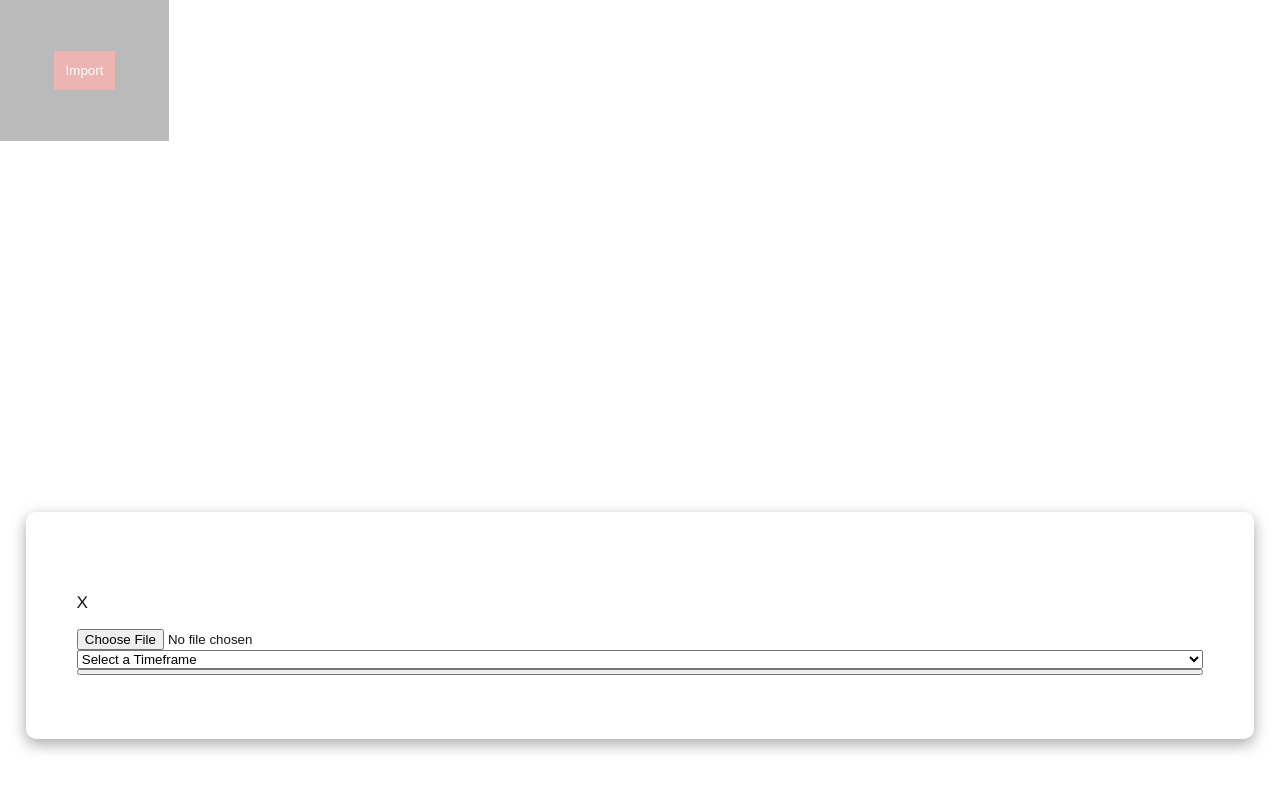
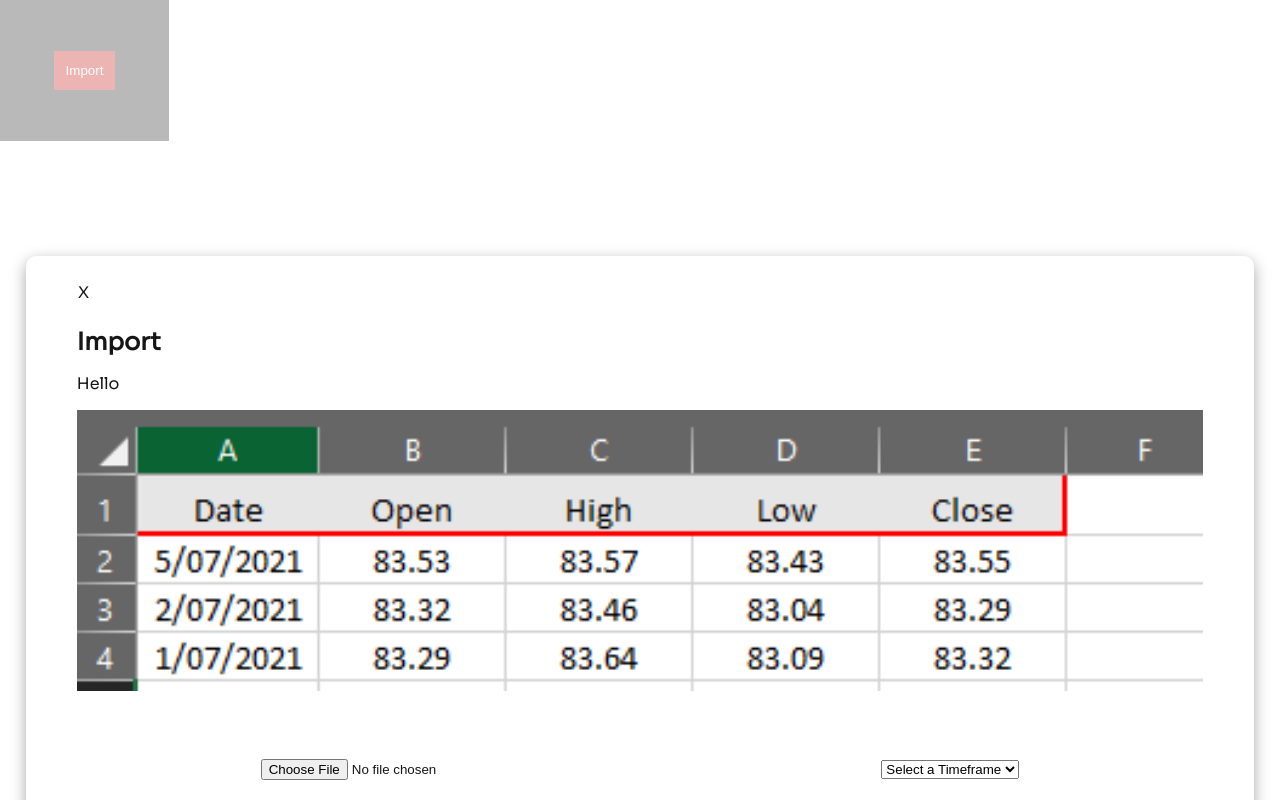
Before and after one commit to Gummy21/Vemo, a React app: page / in a window 1280 px wide. Both pictures are taken after a click on the button "Import". Built offline with nearby package versions, Linux system fonts and the light colour scheme.

Commit message:
add file type validation

```diff
--- a/src/components/App.tsx
+++ b/src/components/App.tsx
@@ -1,8 +1,9 @@
-import React,{ useState, useEffect }  from "react";
-import  "./styles.scss"
+import React, { useState, useEffect } from "react";
+import "./styles.scss"
 import Chart from "./Chart";
 import Atr from "./Atr";
 import Std from "./Std";
+import FormImg from '../assets/form_img.png'
 
 const App: React.FC = () => {
   //Form hooks
@@ -14,6 +15,9 @@ const App: React.FC = () => {
   const [chartComp, getChart] = useState<any>(undefined)
   const [stdComp, getSTD] = useState<any>(undefined)
 
+  //Error
+  const [err, getErr] = useState<string>('')
+
   //Form pop up hook
   const [popUp, setPopUp] = useState<boolean>(false)
 
@@ -24,13 +28,16 @@ const App: React.FC = () => {
   useEffect(() => {
     fetch("http://127.0.0.1:5000").then(res => (res.json()))
       .then(res => {
-      getATR(<Atr ATR={res.ATR}/>)
+        getATR(<Atr ATR={res.ATR} />)
         getSTD(<Std stds={res.histogram.Percents} />)
         getChart(<Chart returns={res.histogram.Returns} />)
       })
   }, []);
 
   // Post request on submit
+
+
+
   const onSubmit = e => {
 
     //Prevent page reload
@@ -42,22 +49,34 @@ const App: React.FC = () => {
     //Add loading animation?
 
     //Turn data into supported format
+    let regex = /\.csv$/i
+    if(!regex.exec(file["name"])){
+
+      getErr("This is not a supported file type, Only csv files are supported")
+
+      return
+    }
+    else {
+
+
+
     let form = new FormData()
-    form.append('file',file)
-    form.append('timeframe',timeframe)
+    form.append('file', file)
+    form.append('timeframe', timeframe)
 
     //Fetch post to api and send data to components
     fetch("http://127.0.0.1:5000/calculate", {
-      method:"POST",
+      method: "POST",
 
-      body:form
+      body: form
     }).then(res => (res.json()))
       .then(res => {
         //Send data to components
-      getATR(<Atr ATR={res.ATR}/>)
+        getATR(<Atr ATR={res.ATR} />)
         getSTD(<Std stds={res.histogram.Percents} />)
         getChart(<Chart returns={res.histogram.Returns} />)
       })
+    }
 
 
   }
@@ -65,21 +84,42 @@ const App: React.FC = () => {
     <section>
 
       <nav>
-        <button onClick={()=>setPopUp(!popUp)}>Import</button>
+
+        <button onClick={() => setPopUp(!popUp)}>Import</button>
+
       </nav>
+      <p>{err}</p>
+      <form className={popUp ? "popUp" : "pop"}>
+        <div className="menu">
+          <p id="close" onClick={() => setPopUp(!popUp)}>X</p>
 
-      <form className={popUp ? "popUp":"pop"}>
-        <div className="menu">
-          <p onClick={()=>setPopUp(!popUp)}>X</p>
+          <h1>Import</h1>
+
+          <p id="instructions">
+            Hello
+        </p>
+
+          <img src={FormImg} id="fileImg" />
+          <div className="buttons">
+
             <input type="file" onChange={onFileUpload} accept=".csv"></input>
+
             <select onChange={onTimeChange}>
+
               <option selected >Select a Timeframe</option>
               <option value="Daily">Daily</option>
               <option value="Weekly">Weekly</option>
               <option value="Monthly">Monthly</option>
             </select>
-          <button type="submit" onClick={onSubmit}></button>
           </div>
+
+          <span id="import">
+            <button type="submit" onClick={onSubmit}>Import</button>
+          </span>
+
+        </div>
+
+
       </form>
 
       <article className="comps">
@@ -94,6 +134,7 @@ const App: React.FC = () => {
         <div id="histogram">
           {chartComp}
         </div>
+
       </article>
 
 
--- a/src/components/styles.scss
+++ b/src/components/styles.scss
@@ -63,9 +63,45 @@ main {
     background-color:white;
     display:flex;
     flex-direction: column;
-    margin:40% 2% 10% 2%;
-    padding:5% 4% 5% 4%;
+    margin:20% 2% 10% 2%;
+    padding:2% 4% 5% 4%;
     border-radius:10px;
+
+    #close {
+      margin:0 0 0 0.1%;
+      width:10%;
+    }
+    h1 {
+      margin-bottom:0;
+      font-size:1.5em
+    }
+
+    .buttons {
+      display:flex;
+      flex-direction: row;
+      justify-content: center;
+      margin:6% 0;
+      input {
+        margin:auto
+      }
+      select {
+        margin:auto;
+      }
+    }
+    #import {
+      margin-top:2%;
+      display: flex;
+      justify-content:center;
+      button {
+        width:25%;
+        padding:2%;
+        border:0;
+        font-size:1em;
+      }
+    }
+
+
+
   }
 }
 
--- /dev/null
+++ b/src/custom.d.ts
@@ -0,0 +1 @@
+declare module "*.png";
--- a/webpack.config.ts
+++ b/webpack.config.ts
@@ -23,8 +23,8 @@ const config: webpack.Configuration = {
     rules: [
 
       { test: /\.tsx?$/,  use: ["ts-loader"]  },
-      { test:/\.scss$/,  use: ["style-loader","css-loader", "sass-loader"]  }
-
+      { test:/\.scss$/,  use: ["style-loader","css-loader", "sass-loader"]  },
+      { test: /\.png?$/,  type:"asset/resource"  }
     ]
   },
   plugins: [htmlPlugin]
```
Also changed, not shown: src/assets/form_img.png (added). Lines whose indentation alone changed are shown as unchanged.
